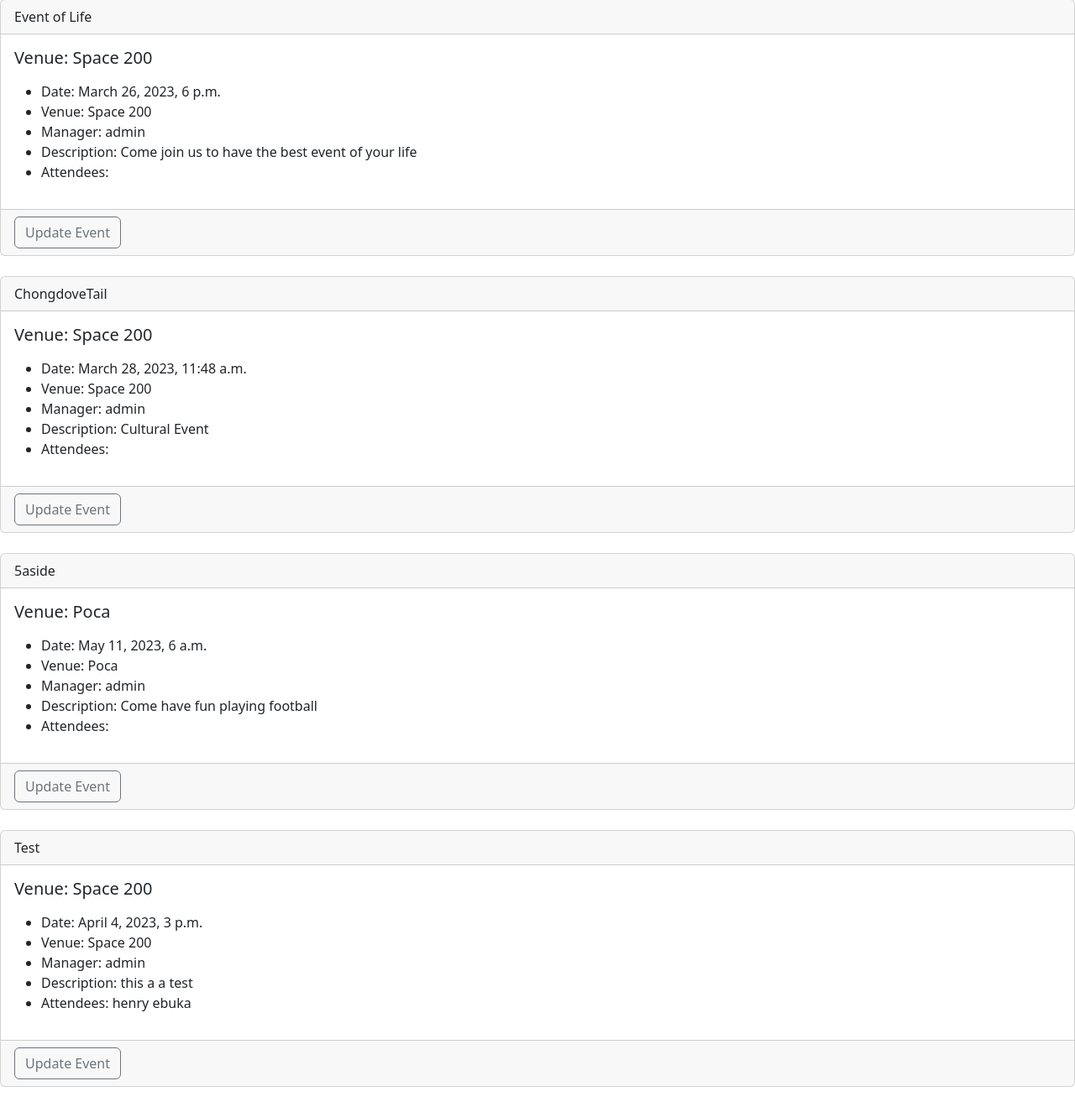
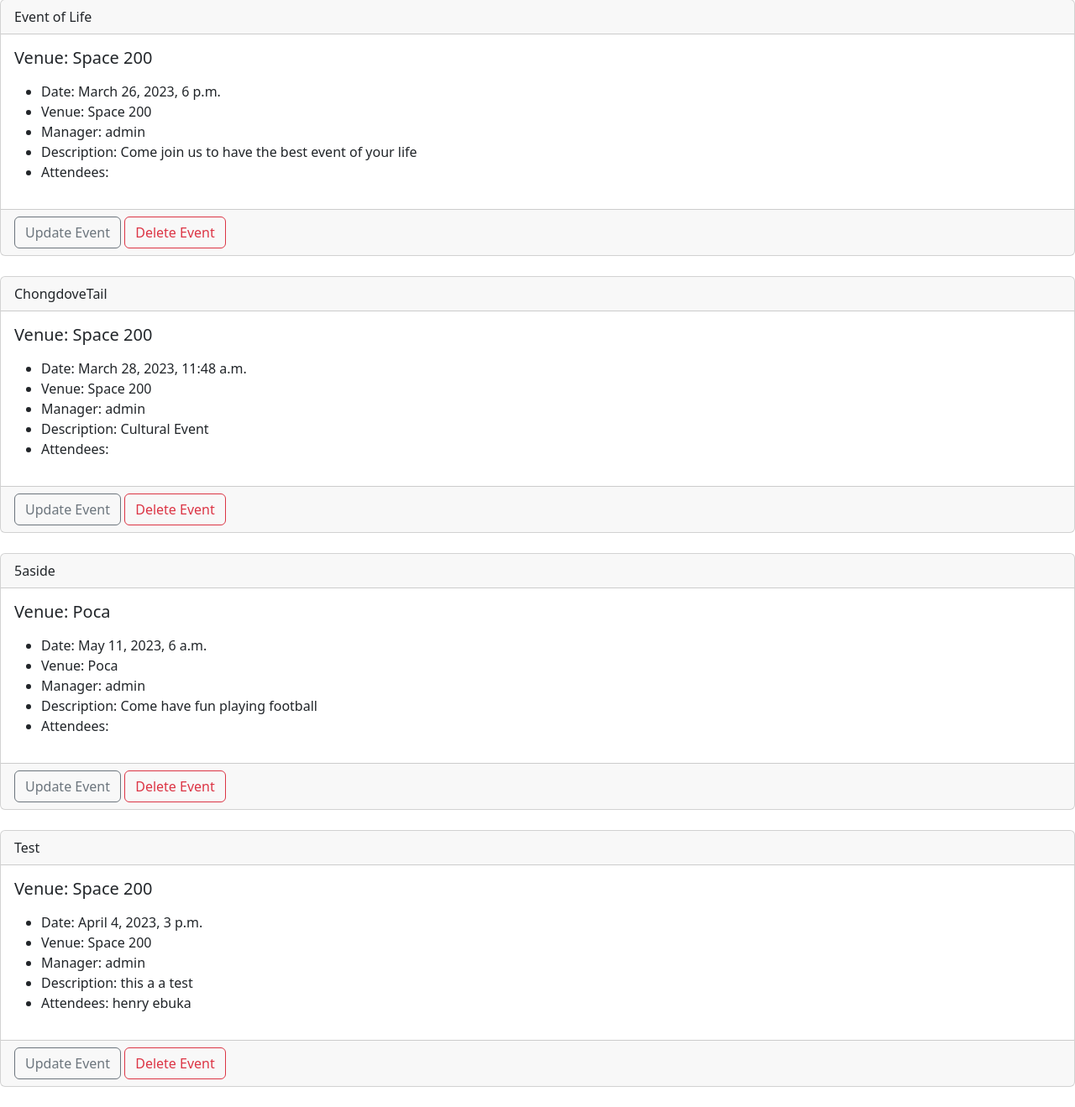
Before and after one commit to Hogbunike/django-tutorial, a Django app: page /events in a window 1280 px wide. Shown: the part 161-1480 px from the top of the page at 84% size. Run offline with Django 3.2, Linux system fonts and the light colour scheme; data comes from the database, SQL or seed files in the repository.

Commit message:
delete items from database

```diff
--- a/events/templates/events/events_list.html
+++ b/events/templates/events/events_list.html
@@ -33,6 +33,7 @@
       </div>
       <div class="card-footer text-muted">
           <a href="{% url 'update-event' event.id %}" class="btn btn-outline-secondary btn-sn">Update Event</a>
+          <a href="{% url 'delete-event' event.id %}" class="btn btn-outline-danger btn-sn">Delete Event</a>
       </div>
   </div>
     </ul>
--- a/events/urls.py
+++ b/events/urls.py
@@ -12,6 +12,7 @@ urlpatterns = [
     path('update_venue/<venue_id>', views.update_venue, name='update_venue'),
     path('add_event', views.add_event, name='add-event'),
     path('update_event/<event_id>', views.update_event, name='update-event'),
+    path('delete_event/event_id', views.delete_event, name='delete-event'),
 
 
 
--- a/events/views.py
+++ b/events/views.py
@@ -5,6 +5,14 @@ from datetime import datetime
 from .models import Events, Venue
 from .forms import VenueForm, EventForm
 from django.http import HttpResponseRedirect
+
+# delete an event
+
+def delete_event(request, event_id):
+    event = Events.objects.get(pk=event_id)
+    event.delete()
+    return redirect('event-list', request)
+
 
 def update_event(request, event_id):
     event = Events.objects.get(pk=event_id)
@@ -68,7 +76,6 @@ def add_venue(request):
         if 'submitted' in request.GET:
             submitted = True
 
-
     return render(request, 'events/add_venue.html', {'form':form, 'submitted': submitted})
 
 
```
